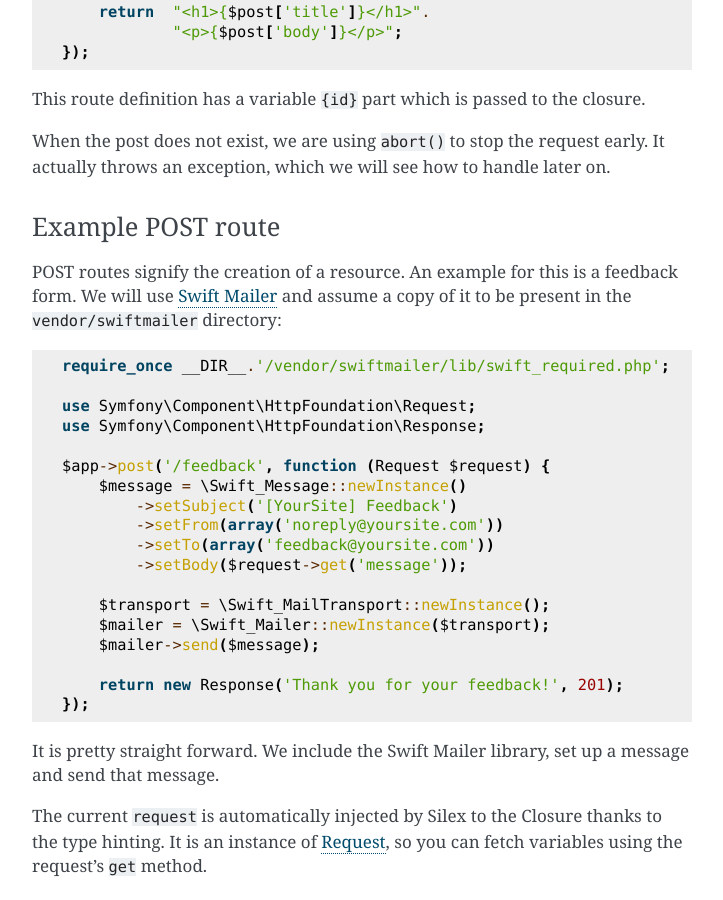
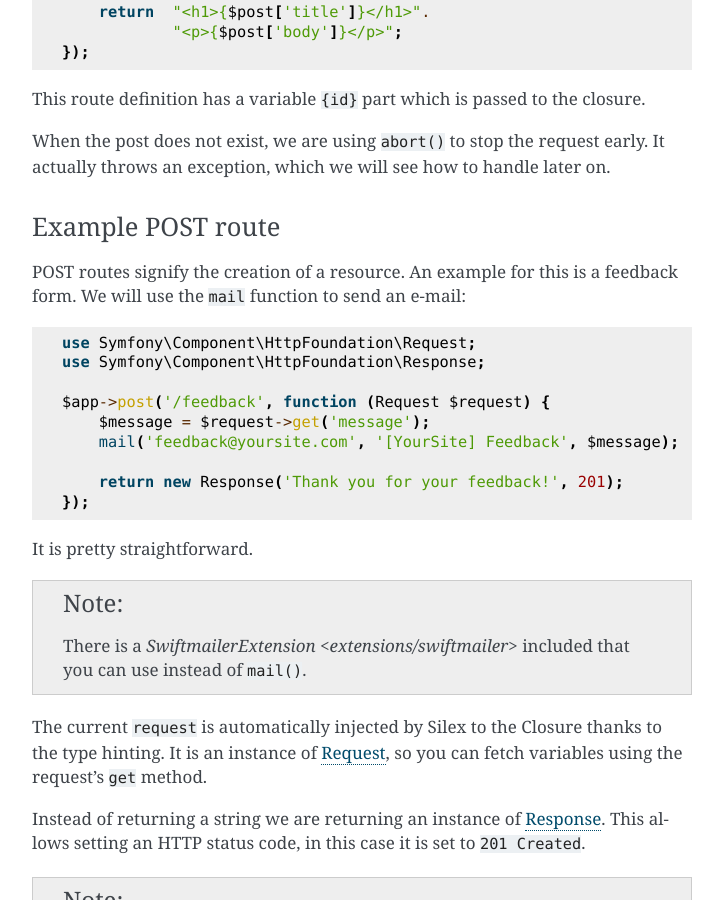
Before and after one commit to silexphp/Silex, a Sphinx documentation site: the page built from doc/usage.rst, in a window 1280 px wide and 900 px high, scrolled down 2765 px. Shown: the whole window, without its empty margins (388-1111 px from the left). Built offline with Sphinx 7.4.7, drawn with Linux system fonts in a browser that asks for light colours.

Commit message:
[docs] rewrite usage POST example to not use Swiftmailer

```diff
--- a/doc/usage.rst
+++ b/doc/usage.rst
@@ -142,31 +142,24 @@ Example POST route
 ~~~~~~~~~~~~~~~~~~
 
 POST routes signify the creation of a resource. An example for this is a
-feedback form. We will use `Swift Mailer
-<http://swiftmailer.org/>`_ and assume a copy of it to be present in the
-``vendor/swiftmailer`` directory::
-
-    require_once __DIR__.'/vendor/swiftmailer/lib/swift_required.php';
+feedback form. We will use the ``mail`` function to send an e-mail::
 
     use Symfony\Component\HttpFoundation\Request;
     use Symfony\Component\HttpFoundation\Response;
 
     $app->post('/feedback', function (Request $request) {
-        $message = \Swift_Message::newInstance()
-            ->setSubject('[YourSite] Feedback')
-            ->setFrom(array('noreply@yoursite.com'))
-            ->setTo(array('feedback@yoursite.com'))
-            ->setBody($request->get('message'));
-
-        $transport = \Swift_MailTransport::newInstance();
-        $mailer = \Swift_Mailer::newInstance($transport);
-        $mailer->send($message);
+        $message = $request->get('message');
+        mail('feedback@yoursite.com', '[YourSite] Feedback', $message);
 
         return new Response('Thank you for your feedback!', 201);
     });
 
-It is pretty straight forward. We include the Swift Mailer library,
-set up a message and send that message.
+It is pretty straightforward.
+
+.. note::
+
+    There is a `SwiftmailerExtension <extensions/swiftmailer>` included
+    that you can use instead of ``mail()``.
 
 The current ``request`` is automatically injected by Silex to the Closure
 thanks to the type hinting. It is an instance of `Request
```
